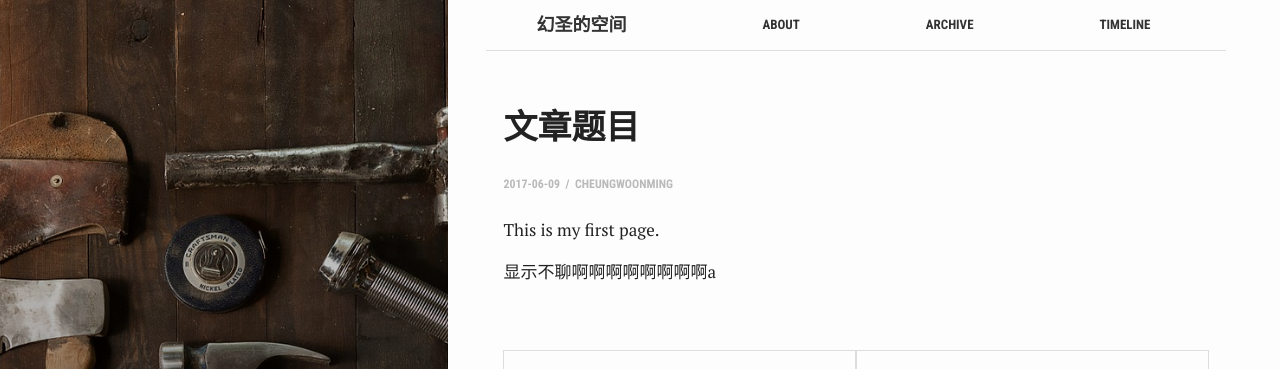
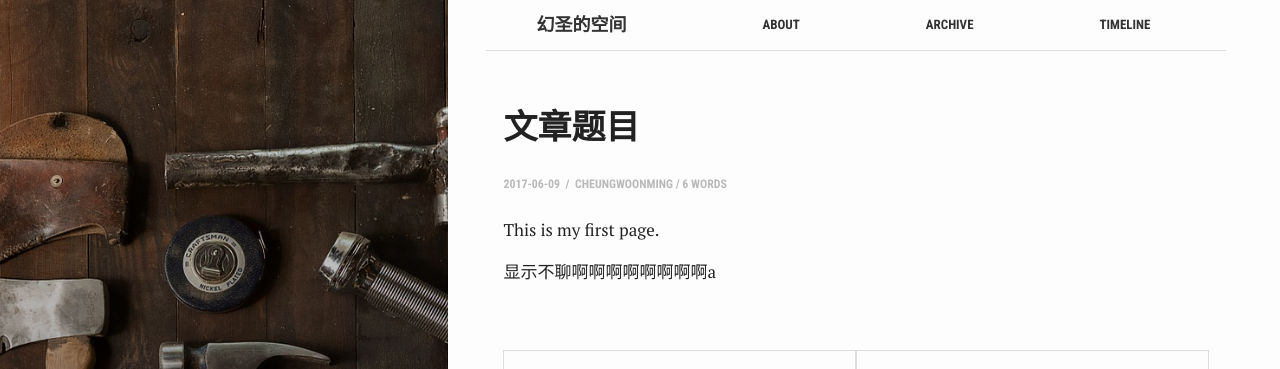
Before and after one commit to cheungwoonming/cheungwoonming.github.io, a Jekyll site: the page built from _posts/2017-06-09-first-page.md, in a window 1280 px wide. Shown: the top 369 px of the page. Built offline with Jekyll 4.4.1, drawn with Linux system fonts in a browser that asks for light colours; comment, search, counter and statistics services are not loaded.

Commit message:
添加字数统计

```diff
--- a/_config.yml
+++ b/_config.yml
@@ -40,7 +40,7 @@ compress_html:
 
 sass:
   sass_dir: assets/_sass
-#  style: compressed
+  style: compressed
 
 plugins:
   - jekyll-sitemap # Create a sitemap using the official Jekyll sitemap gem
--- a/_layouts/post.html
+++ b/_layouts/post.html
@@ -18,6 +18,7 @@ layout: default
       &nbsp;/&nbsp;
       <span>{{ page.author }}</span>
     {% endif %}
+     / <span>{{ page.content | number_of_words }} words</span>
   </p>
 
   <div class="post-content">
```
